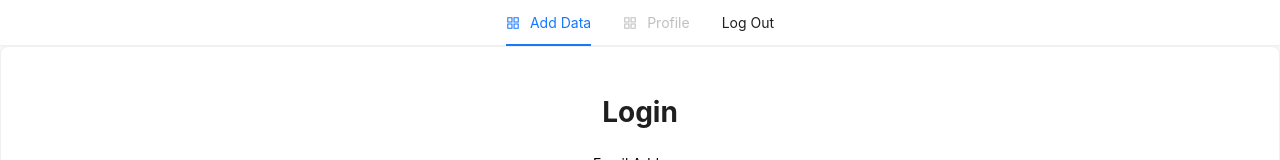
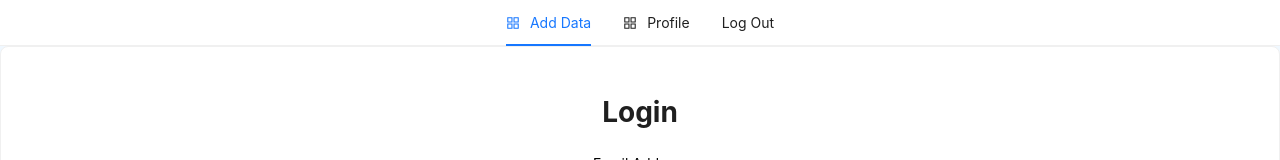
Before and after one commit to Kartikancil96/React-Unit-Testing, a React (Vite) app: page / in a window 1280 px wide. Shown: the top 160 px of the page. Built offline with nearby package versions, Linux system fonts and the light colour scheme.

Commit message:
routing profile

```diff
--- a/src/App.tsx
+++ b/src/App.tsx
@@ -35,7 +35,7 @@ function App() {
           element: <Edittable />
         },
         {
-          path: '/profile',
+          path: '/profile/:id',
           element: <Profile />
         },
       ]
--- a/src/Layout/Navbar/index.tsx
+++ b/src/Layout/Navbar/index.tsx
@@ -29,10 +29,13 @@ const Navbar: React.FC = () => {
 
     },
     {
-      label: 'Profile',
+      label: (
+        <a onClick={()=> navigate('/profile/:id')} target="_blank" rel="noopener noreferrer">
+          Profile
+        </a>
+      ),
       key: 'app',
       icon: <AppstoreOutlined />,
-      disabled: true,
     },
     {
       label: (
--- a/src/Pages/Profile/index.tsx
+++ b/src/Pages/Profile/index.tsx
@@ -1,6 +1,6 @@
 import React, { useState, useEffect } from "react";
 import { Table, Button } from "antd";
-import { useNavigate } from "react-router-dom";
+import { useNavigate, useParams } from "react-router-dom";
 import { Text } from "../../components";
 import { ColumnsType } from "antd/es/table";
 
@@ -15,6 +15,7 @@ interface dataProfile {
 const Profile: React.FC = () => {
     const [dataUser, setDataUser] = useState<dataProfile[]>([]);
     const navigate = useNavigate();
+    const {id} =useParams()
     const accessToken = localStorage.getItem('token');
 
     useEffect(() => {
@@ -34,7 +35,7 @@ const Profile: React.FC = () => {
                     }
                 } else {
                     // Handle error, e.g., redirect to login page
-                    navigate('/login');
+                    navigate('/');
                 }
             } catch (error) {
                 // Handle network or other errors
@@ -46,7 +47,7 @@ const Profile: React.FC = () => {
             fetchData();
         } else {
             // Handle case where accessToken is not available
-            navigate('/login');
+            navigate('/');
         }
     }, [accessToken, navigate]);
 
```
